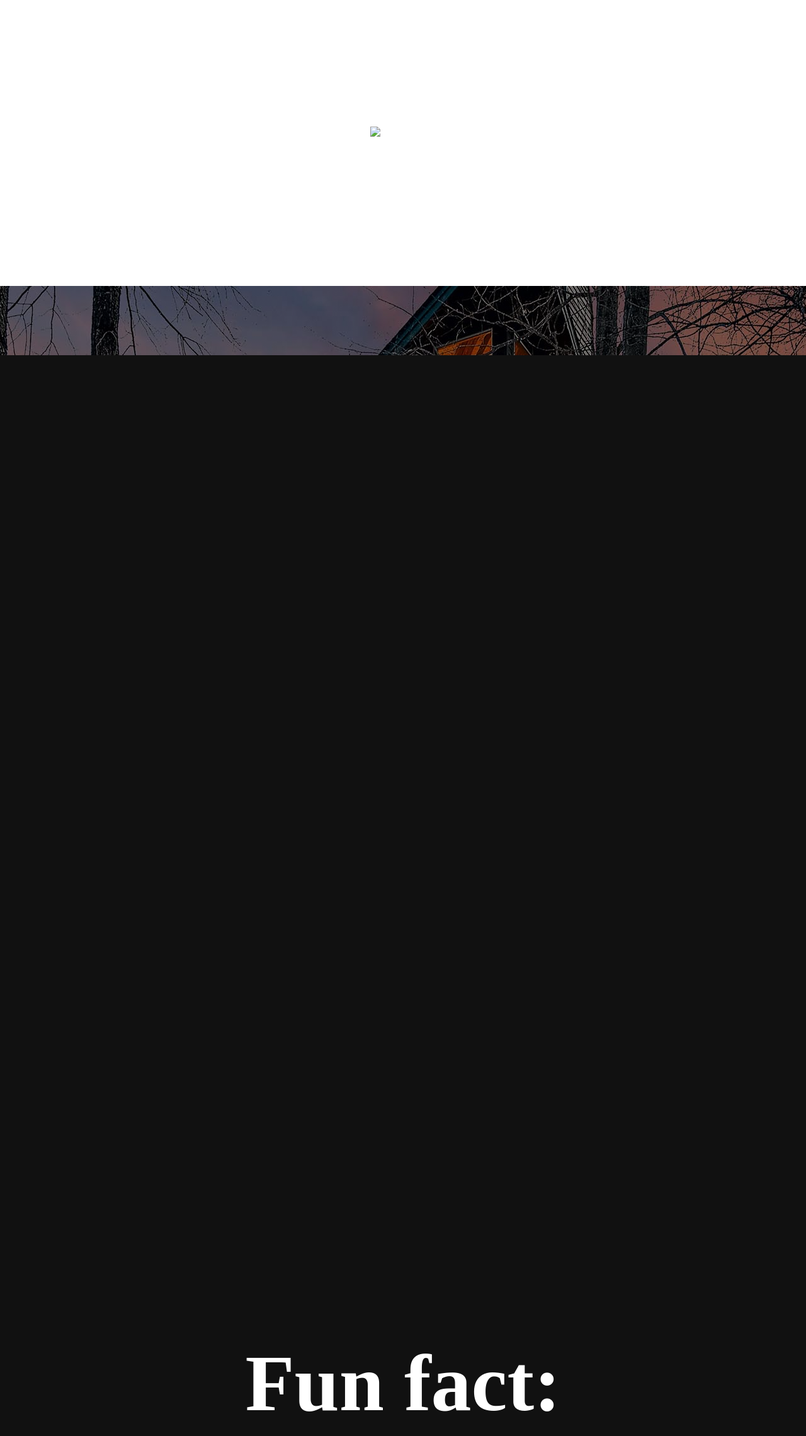
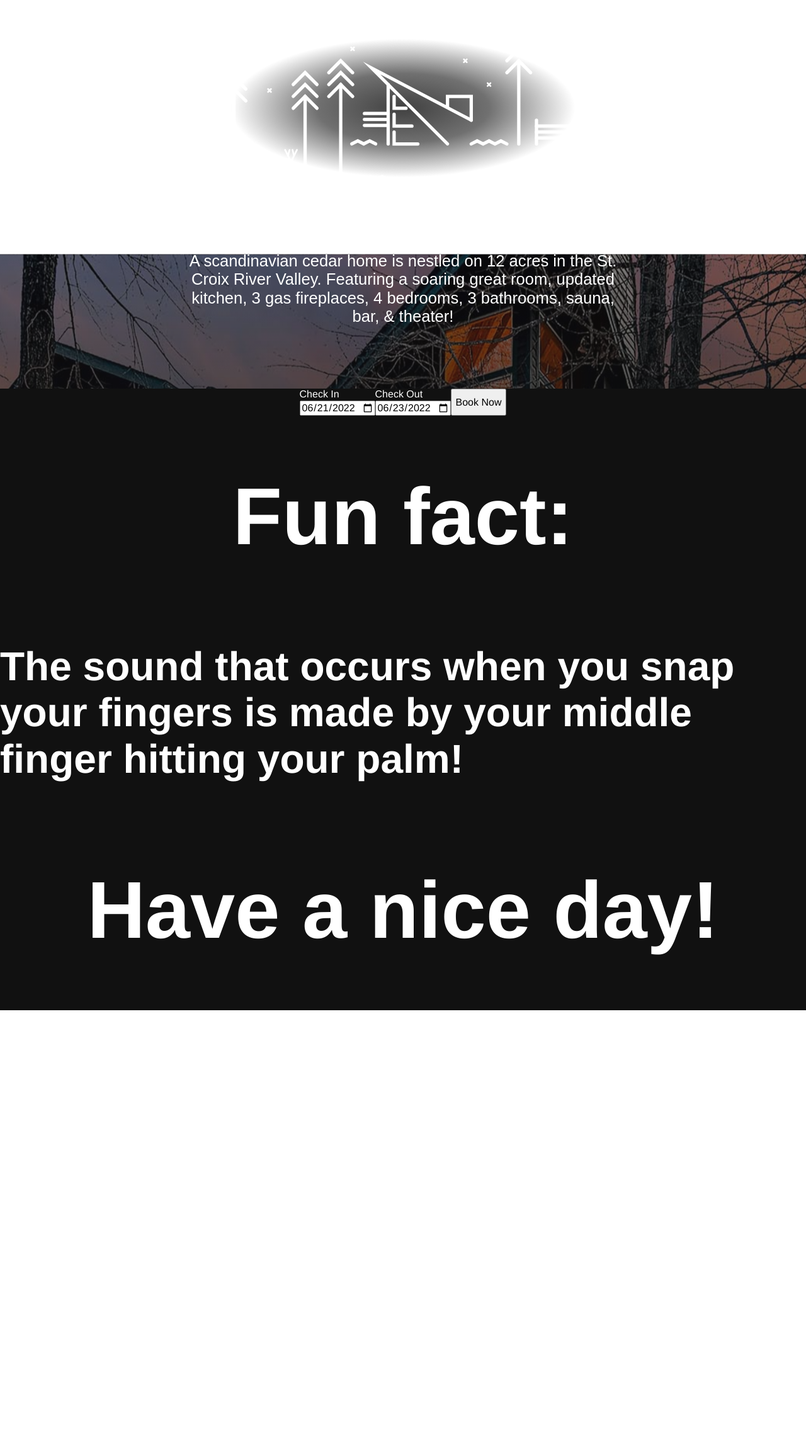
Before and after one commit to toddhgardner/croixhollow.com, a Jekyll site: the page built from index.html, in a window 1280 px wide. Shown: the top 2280 px of the page at 63% size. Built offline with Jekyll 4.4.1, drawn with Linux system fonts in a browser that asks for light colours.

Commit message:
header and text.

```diff
--- a/_config.yml
+++ b/_config.yml
@@ -20,7 +20,10 @@
 
 title: "Croix Hollow"
 email: "hello@croixhollow.com"
-description: ""
+description: >-
+  A scandinavian cedar home is nestled on 12 acres in the St. Croix River Valley.
+  Featuring a soaring great room, updated kitchen,
+  3 gas fireplaces, 4 bedrooms, 3 bathrooms, sauna, bar, & theater!
 image: ""
 baseurl: ""
 url: "https://croixhollow.com/"
--- a/_includes/head.html
+++ b/_includes/head.html
@@ -8,6 +8,8 @@
   {% if page.robots == 'noindex' %}<meta name="robots" content="noindex">{% endif %}
 
 
+  <!-- Preloading -->
+  <link rel="preload" href="/assets/fonts/wilderness-bold.woff2" as="font" type="font/woff2" crossorigin>
 
   <link rel="stylesheet" href="/assets/css/main.css{% if jekyll.environment == 'production' %}?{{ site.time | date: "%s%N" }}{% endif %}">
 </head>
--- a/assets/css/_base.scss
+++ b/assets/css/_base.scss
@@ -1,3 +1,7 @@
+html, body {
+  font-family: $base-font-family;
+}
+
 .container {
   width: 100%;
   padding-right: 15px;
--- a/assets/css/_fonts.scss
+++ b/assets/css/_fonts.scss
@@ -0,0 +1,8 @@
+@font-face {
+  font-family: 'Wilderness';
+  font-style: normal;
+  font-weight: normal;
+  font-display: swap;
+  src:
+    url(/assets/fonts/wilderness-bold.woff2) format('woff2')
+}
--- a/assets/css/main.scss
+++ b/assets/css/main.scss
@@ -1,6 +1,10 @@
 ---
 # Main Sass file
 ---
+
+// Typography
+$base-font-family:      "Helvetica", "Arial", sans-serif;
+$logo-font-family:      "Wilderness", sans-serif;
 
 // Sizes
 $desktop-width:         1200px;
--- a/assets/css/pages/_index.scss
+++ b/assets/css/pages/_index.scss
@@ -7,10 +7,10 @@
     overflow-y: auto;
     perspective: 2px;
   }
+
   section {
     transform-style: preserve-3d;
     position: relative;
-    height: 100vh;
     display: flex;
     align-items: center;
     justify-content: center;
@@ -20,18 +20,12 @@
   }
 
   section.hero {
+    margin-top: -45px;
+    padding: 100px 0;
+
+    // Parallax
     background-color: transparent;
     z-index: inherit;
-    height: 540px;
-
-    h1 {
-      text-align: center;
-      font-size: 4rem;
-      font-family: sans-serif;
-      width: 60%;
-      font-size: 2rem;
-    }
-
     &::after {
       content: " ";
       position: absolute;
@@ -42,9 +36,37 @@
       transform: translateZ(-1px) scale(1.5);
       background-size: 100%;
       z-index: -1;
-      background-image: linear-gradient(rgba(0, 0, 0, 0.5), rgba(0, 0, 0, 0.5)), url("/assets/images/hero.jpg");
+      background-image: linear-gradient(rgba(17, 17, 17, 0.5), rgba(17, 17, 17, 1)), url("/assets/images/hero.jpg");
       background-size: cover;
       background-position: center, center;
+    }
+
+    .logo-illustration {
+      background-image: radial-gradient(rgba(17,17,17,.8), rgba(17,17,17,0.6), transparent, transparent);
+      max-width: 580px;
+      width: 100%;
+      height: auto;
+    }
+
+    h1.logo {
+      font-family: $logo-font-family;
+      font-weight: bold;
+      margin: 10px 0;
+      letter-spacing: -.3rem;
+      text-align: center;
+      font-size: 5rem;
+      @media (max-width: 600px) {
+        font-size: 13vw;
+      }
+    }
+
+    h2.description {
+      max-width: $max-text-width;
+      text-align: center;
+      font-family: arial;
+      font-weight: normal;
+      font-size: 1.6rem;
+      margin: 0;
     }
   }
 
--- a/index.html
+++ b/index.html
@@ -9,27 +9,20 @@
 
 <section class="hero">
   <div class="container">
-
-    <img src="" alt="Croix Hollow" class="logo" height="" width="" />
-    <h1>Croix Hollow</h1>
-    <h2>
-
-    </h2>
-
-
-
+    <img src="/assets/images/logo-illustration.svg" alt="Croix Hollow" class="logo-illustration" height="120" width="300" />
+    <h1 class="logo">{{ site.title }}</h1>
+    <h2 class="description">{{ site.description }}</h2>
   </div>
 </section>
 
-
-
-
-<form id="js-booking-control" action="https://www.airbnb.com/rooms/50934412" method="GET">
-  <label>
+<section class="booking">
+  <div class="container">
+    <form id="js-booking-control" action="https://www.airbnb.com/rooms/50934412" method="GET" class="flex">
+      <label class="flex-column">
         <span>Check In</span>
         <input type="date" name="check_in" value="" min="" max="" required />
       </label>
-  <label>
+      <label class="flex-column">
         <span>Check Out</span>
         <input type="date" name="check_out" value="" min="" max="" required />
       </label>
@@ -37,6 +30,12 @@
       <input type="hidden" name="children" value="0" />
       <button type="submit">Book Now</button>
     </form>
+  </div>
+</section>
+
+
+
+
 
 <section class="no-parallax">
   <h1>Fun fact:</h1>
```
Also changed, not shown: assets/fonts/wilderness-bold.woff2 (added), assets/fonts/wilderness.woff2 (added), assets/images/logo-illustration.svg (added). Lines whose indentation alone changed are shown as unchanged.
